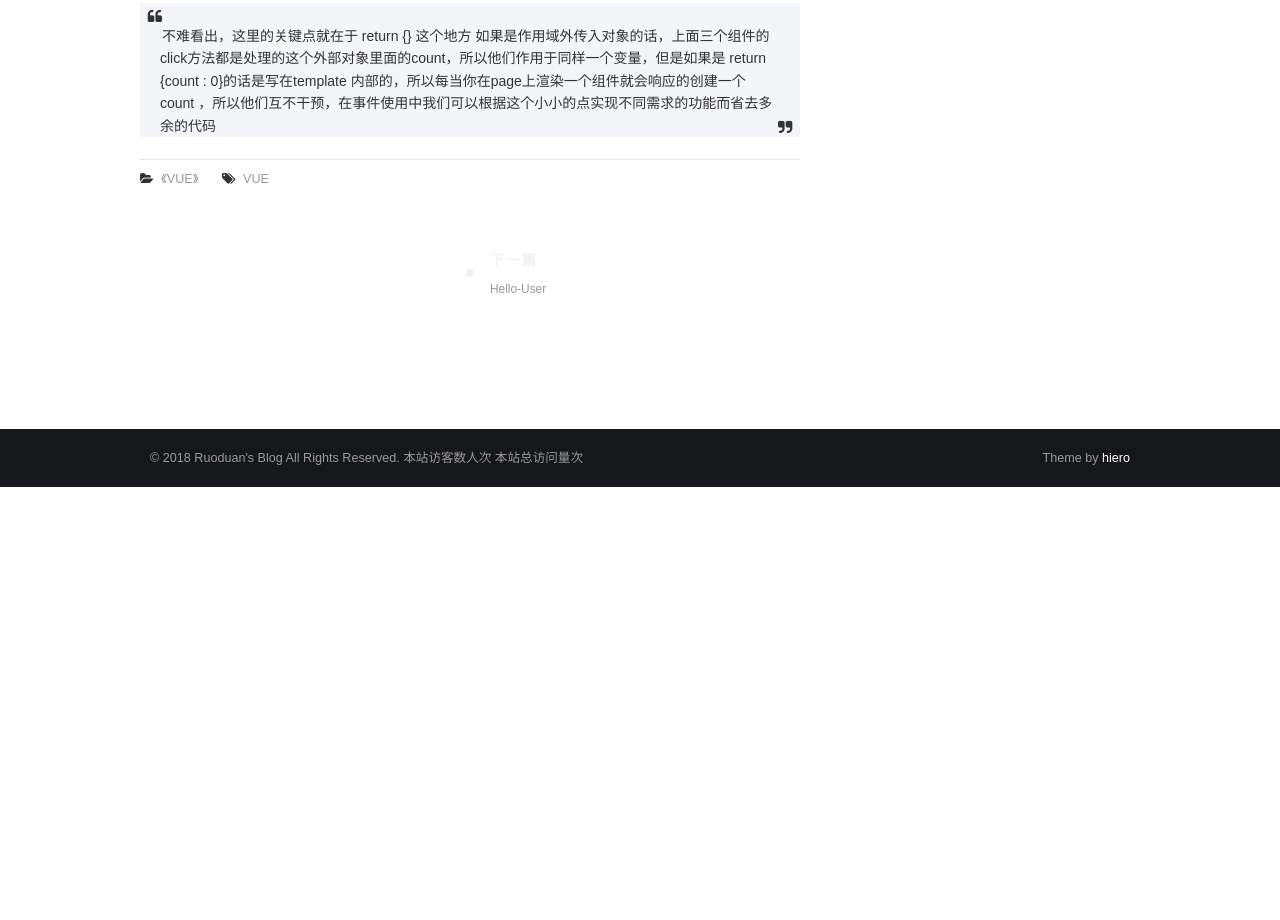
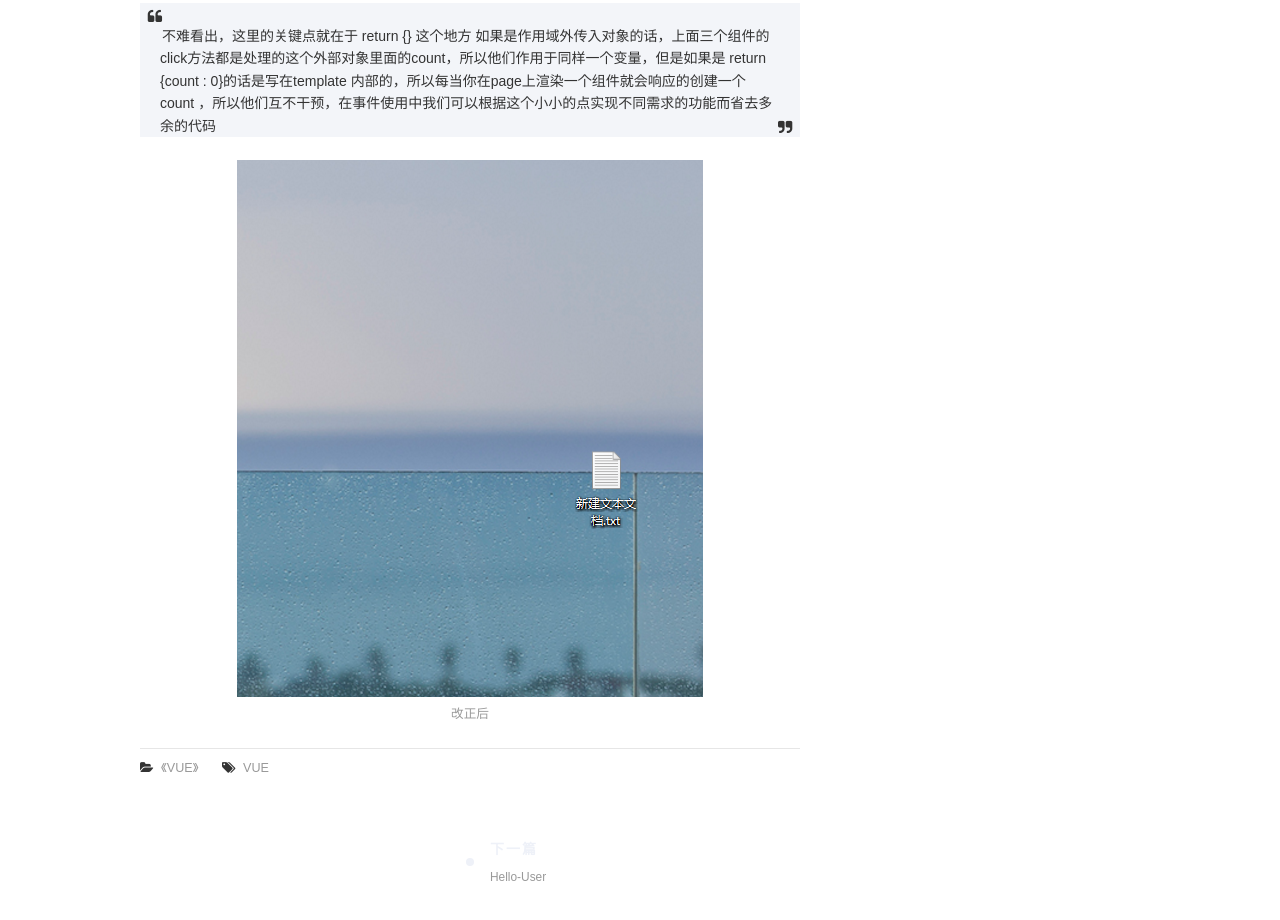
Before and after one commit to ruoduan-hub/Chad97.github.io, a plain HTML site: page 2018/11/15/Vue-why-components-data-must-be-a-function/index.html in a window 1280 px wide. Shown: the part 2199-3119 px from the top of the page. Before the commit the page ends 2691 px from the top, so only its background shows below. Drawn offline with nearby package versions, Linux system fonts and the light colour scheme; some packages are replaced by stand-ins of ours; a script that the page names is missing; a web font is replaced by a local one.

Commit message:
Site updated: 2018-11-15 15:28:52

```diff
--- a/2018/11/15/Vue-why-components-data-must-be-a-function/index.html
+++ b/2018/11/15/Vue-why-components-data-must-be-a-function/index.html
@@ -31,7 +31,8 @@
 <meta property="og:locale" content="zh-CN">
 <meta property="og:image" content="http://yoursite.com/2018/11/15/VUE-why-components-data-must-be-a-function/1.gif">
 <meta property="og:image" content="http://yoursite.com/2018/11/15/VUE-why-components-data-must-be-a-function/2.gif">
-<meta property="og:updated_time" content="2018-11-15T07:12:42.519Z">
+<meta property="og:image" content="http://yoursite.com/2018/11/15/VUE-why-components-data-must-be-a-function/3.png">
+<meta property="og:updated_time" content="2018-11-15T07:27:08.203Z">
 <meta name="twitter:card" content="summary">
 <meta name="twitter:title" content="VUE-why-components-data-must-be-a-function">
 <meta name="twitter:description" content="话不多说上代码测试： 定义一个全局组件，绑定msg  我们首先看如果把data的值外传不在组件里面创建的效果  12345678910111213141516171819202122232425262728293031323334353637&amp;lt;body&amp;gt;  &amp;lt;div id=&quot;app&quot;&amp;gt;    &amp;lt;counter&amp;gt;&amp;lt;/counter&amp;gt;    &amp;lt;hr">
@@ -216,6 +217,7 @@ var themeMenus = {};
 <h2 id="总结："><a href="#总结：" class="headerlink" title="总结："></a>总结：</h2><blockquote>
 <p>不难看出，这里的关键点就在于  return {} 这个地方 如果是作用域外传入对象的话，上面三个组件的click方法都是处理的这个外部对象里面的count，所以他们作用于同样一个变量，但是如果是 return {count : 0}的话是写在template 内部的，所以每当你在page上渲染一个组件就会响应的创建一个count ，所以他们互不干预，在事件使用中我们可以根据这个小小的点实现不同需求的功能而省去多余的代码</p>
 </blockquote>
+<p><img src="/2018/11/15/VUE-why-components-data-must-be-a-function/3.png" alt="改正后"></p>
 
 
     </div>
```
Also changed, not shown: index.html (+1 -0 lines), 2018/11/15/Vue-why-components-data-must-be-a-function/3.png (added).
